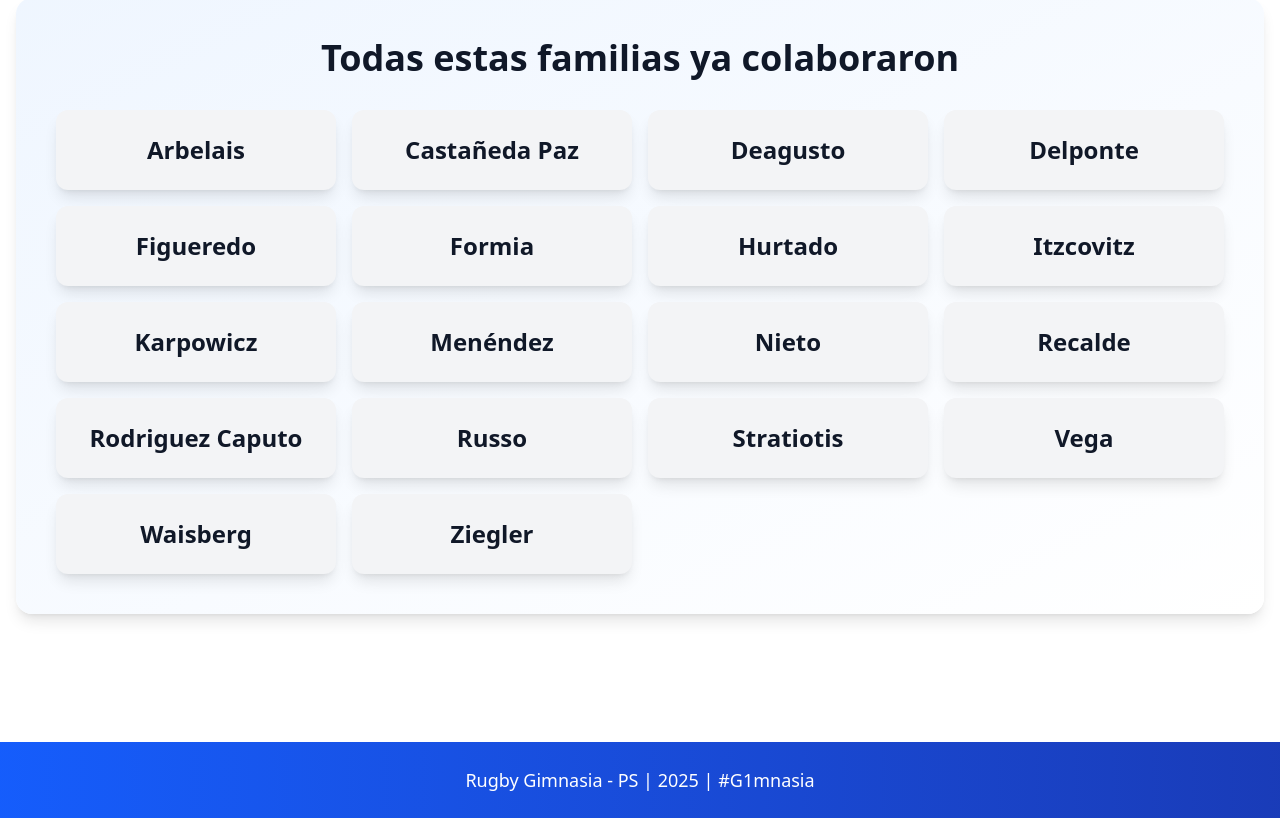
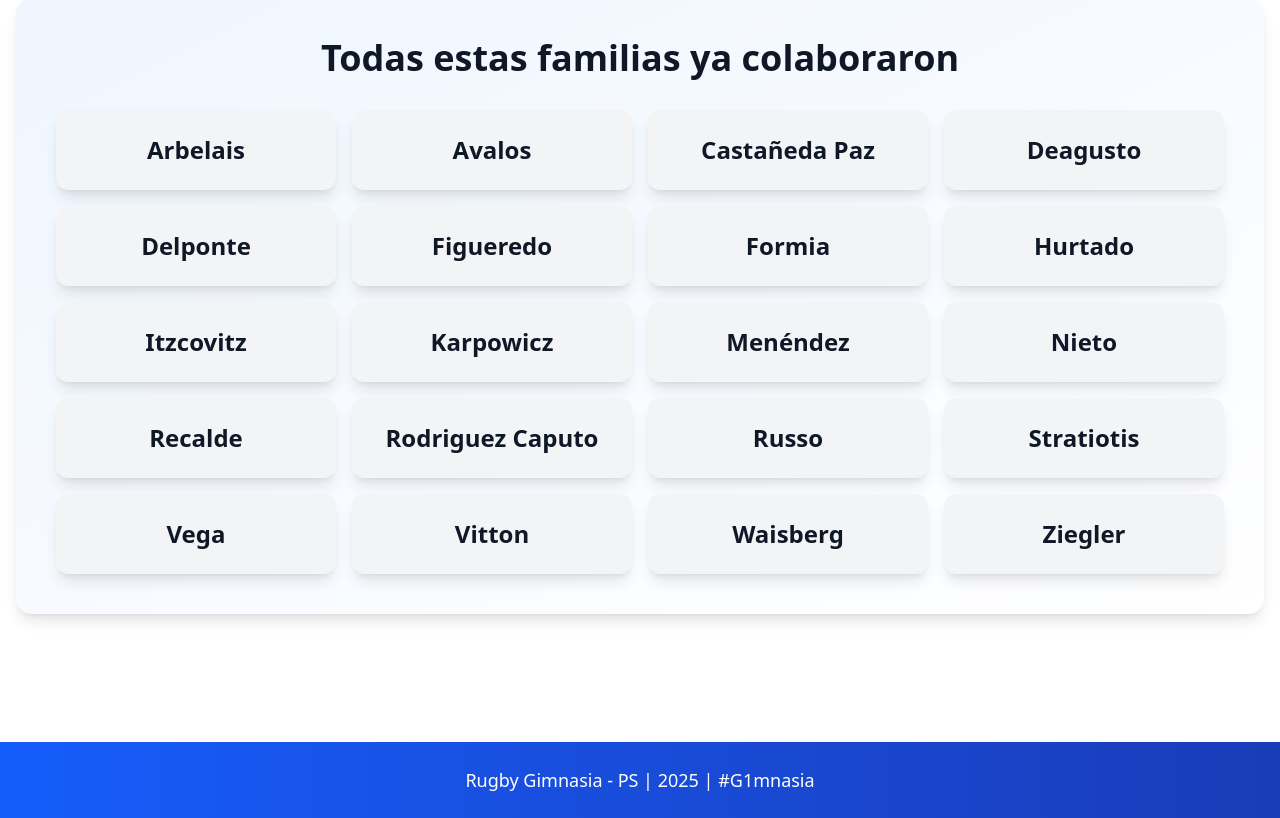
Before and after one commit to Ryanitz/astro_gye-proyecto, an Astro site: page / in a window 1280 px wide. Shown: the part 2520-3338 px from the top of the page. Built offline with nearby package versions, Linux system fonts and the light colour scheme; Astro itself is replaced by a stand-in of ours.

Commit message:
feat: agregar familias Vitton y Avalos a la lista de donantes

```diff
--- a/src/components/Donations.astro
+++ b/src/components/Donations.astro
@@ -18,6 +18,8 @@ const donatingFamilies = [
   "Recalde",
   "Menéndez",
   "Figueredo",
+  "Vitton",
+  "Avalos"
 ];
 
 // Ordenar familias alfabéticamente
```
